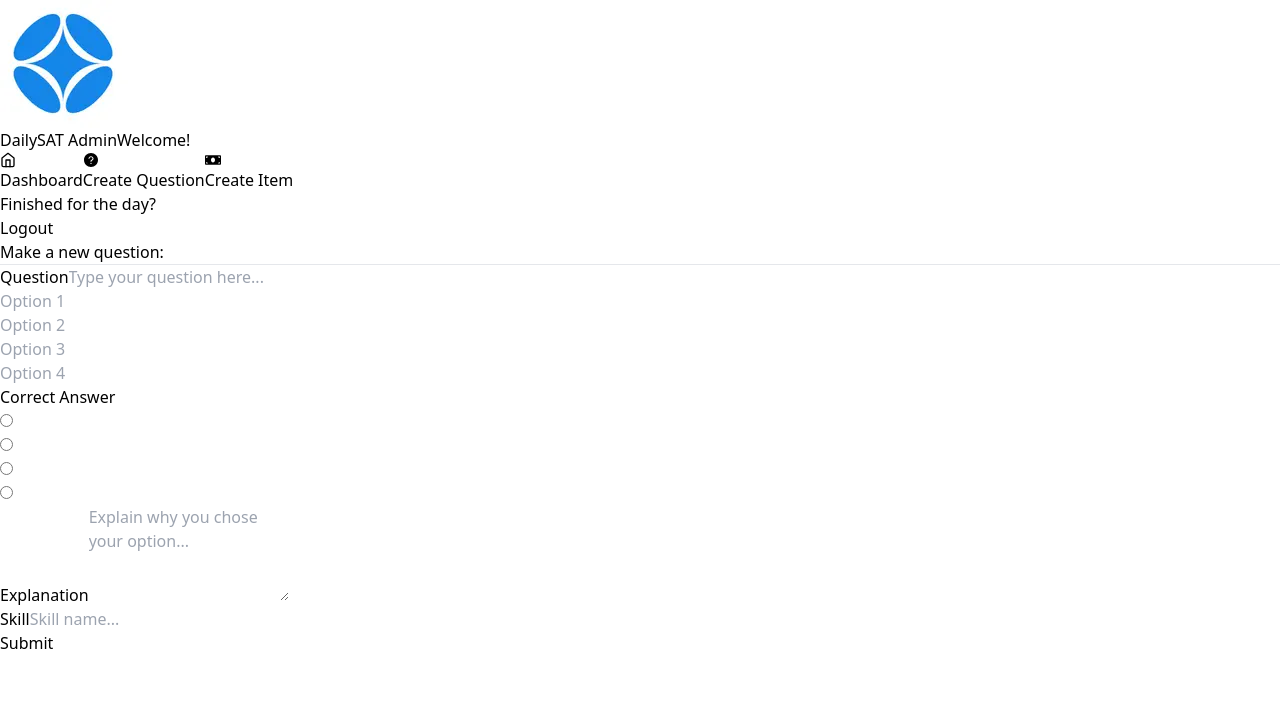
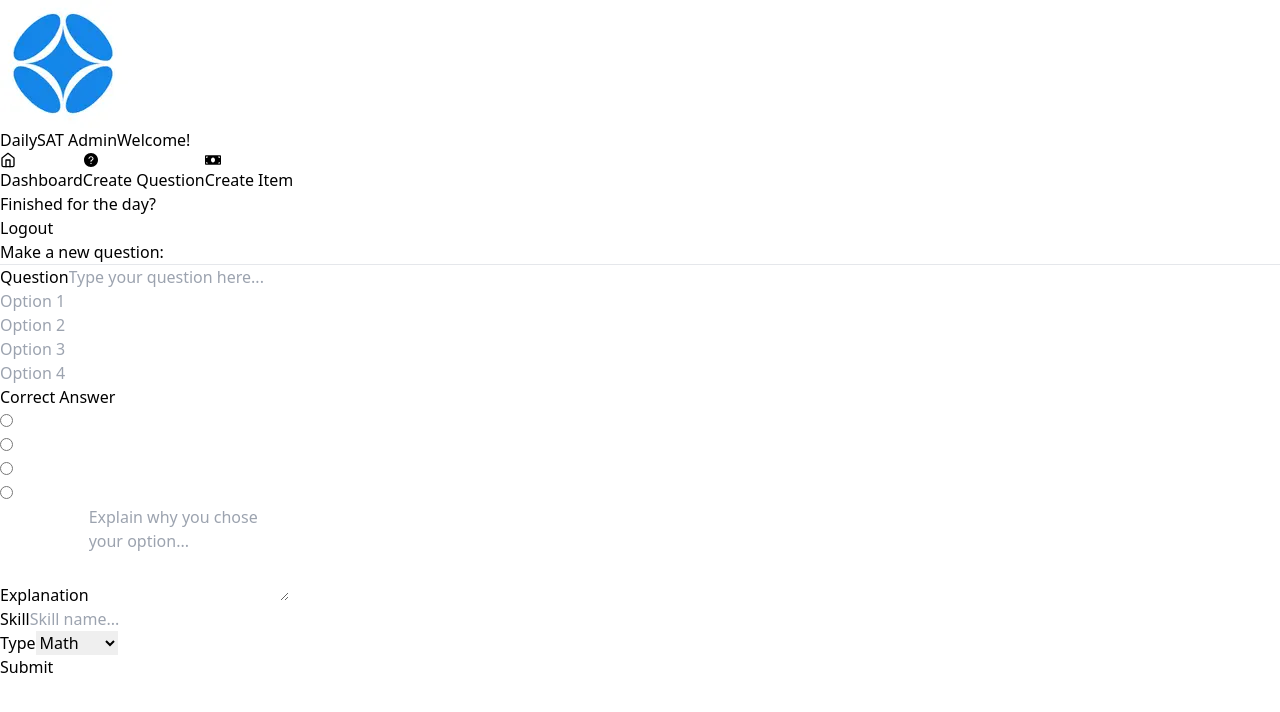
Before and after one commit to Hemit99123/dailysat-admin, a Next.js app: page / in a window 1280 px wide. Both pictures are taken after a click on the button "Create Question". Shown: the top 712 px of the page. Built offline with nearby package versions, Linux system fonts and the light colour scheme; no server answers; the database is empty.

Commit message:
added types to differenciate between math and reading

```diff
--- a/src/app/api/create-question/route.ts
+++ b/src/app/api/create-question/route.ts
@@ -1,12 +1,11 @@
 import { client } from "@/lib/mongo";
 import { Db } from "mongodb";
-
 export const POST = async (req: Request) => {
   try {
     // Parse the incoming JSON data from the request body
     const requestBody = await req.json();
 
-    const { question, optionA, optionB, optionC, optionD, correctAnswer, explanation, skill } = requestBody;
+    const { type, question, optionA, optionB, optionC, optionD, correctAnswer, explanation, skill } = requestBody;
 
     // Ensure the necessary fields are provided
     if (!question || !optionA || !optionB || !optionC || !optionD || correctAnswer === undefined || !explanation || !skill) {
@@ -18,7 +17,7 @@ export const POST = async (req: Request) => {
     const db: Db = client.db("DailySAT");
 
     // Insert the data into the questions collection
-    const result = await db.collection("questions").insertOne({
+    const result = await db.collection(`${type == "math" ? "questions-math" : type == "reading" && "questions-reading"}`).insertOne({
       question,
       optionA,
       optionB,
--- a/src/components/Question/Question.tsx
+++ b/src/components/Question/Question.tsx
@@ -1,6 +1,7 @@
 import React, { useState } from 'react';
 import Header from '../common/Header';
 import axios from 'axios'; // Import axios
+import { QuestionType } from '@/types/questions';
 
 const QuestionForm: React.FC = () => {
   // State to hold all form data
@@ -9,6 +10,7 @@ const QuestionForm: React.FC = () => {
   const [correctAnswer, setCorrectAnswer] = useState<number | null>(null);
   const [explanation, setExplanation] = useState<string>('');
   const [skill, setSkill] = useState<string>('');
+  const [type, setType] = useState<QuestionType>('math'); // State for question type
 
   // Handle changes for question text
   const handleQuestionChange = (e: React.ChangeEvent<HTMLInputElement>) => {
@@ -37,10 +39,15 @@ const QuestionForm: React.FC = () => {
     setSkill(e.target.value);
   };
 
+  // Handle type selection
+  const handleTypeChange = (e: React.ChangeEvent<HTMLSelectElement>) => {
+    setType(e.target.value as QuestionType);
+  };
+
+  // Handle form submission
   const handleSubmit = async (e: React.FormEvent) => {
     e.preventDefault();
 
-    // Format the options to match MongoDB schema (optionA, optionB, ...)
     const questionData = {
       question,
       optionA: options[0],
@@ -50,6 +57,7 @@ const QuestionForm: React.FC = () => {
       correctAnswer,
       explanation,
       skill,
+      type, // Include the type in the data sent to the backend
     };
 
     try {
@@ -59,7 +67,7 @@ const QuestionForm: React.FC = () => {
       // Handle the response (for example, show a success message)
       alert('Question submitted successfully!');
     } catch (error) {
-      alert('Error' + error);
+      alert('Error: ' + error);
     }
   };
 
@@ -141,6 +149,20 @@ const QuestionForm: React.FC = () => {
         />
       </div>
 
+      {/* Type Selection Dropdown */}
+      <div className="mt-5">
+        <label htmlFor="type" className="block text-lg text-gray-700">Type</label>
+        <select
+          id="type"
+          className="w-full border-2 border-gray-300 rounded-lg p-3 text-lg focus:outline-none focus:ring-2 focus:ring-blue-500 transition-all mt-2"
+          value={type}
+          onChange={handleTypeChange}
+        >
+          <option value="math">Math</option>
+          <option value="reading">Reading</option>
+        </select>
+      </div>
+
       {/* Submit Button */}
       <button
         className="bg-blue-500 py-2 px-6 rounded-lg text-white font-bold text-lg mt-6 w-full"
--- /dev/null
+++ b/src/types/questions.ts
@@ -0,0 +1 @@
+export type QuestionType = 'math' | 'reading';
```
